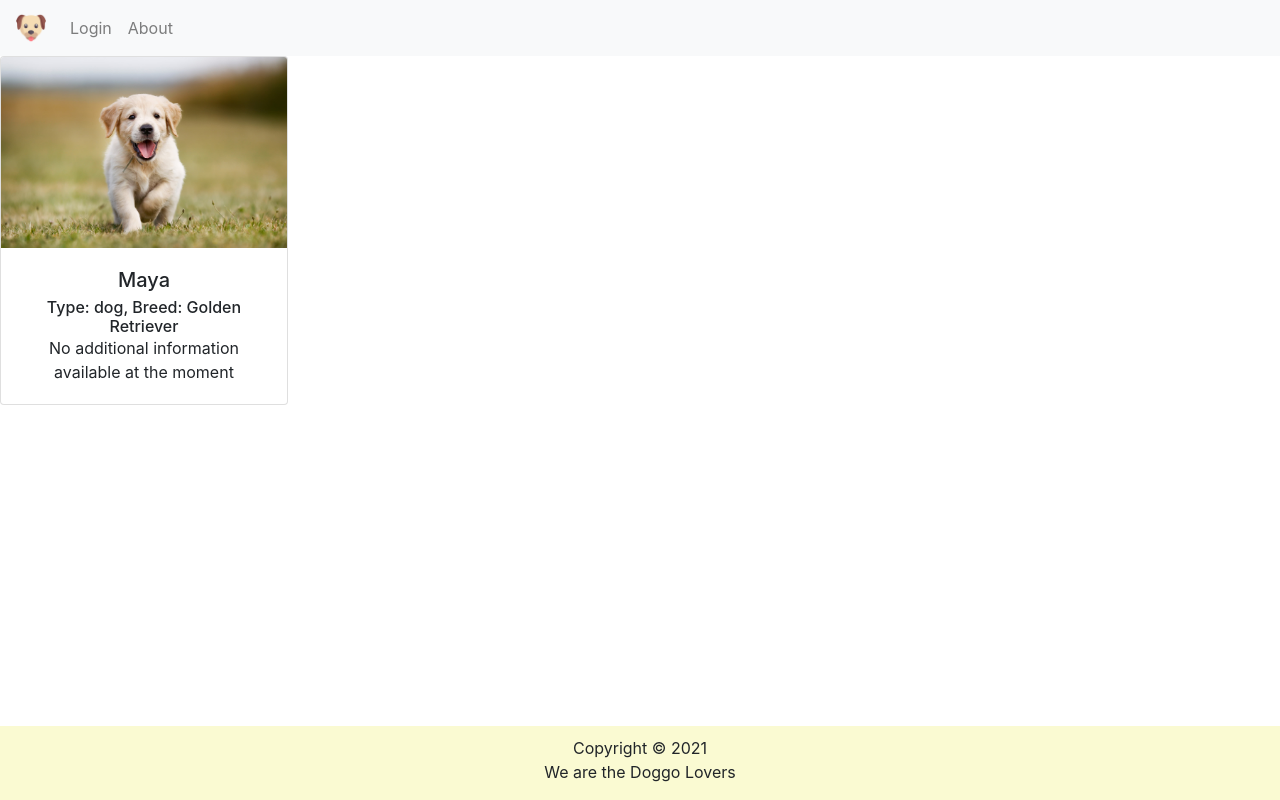
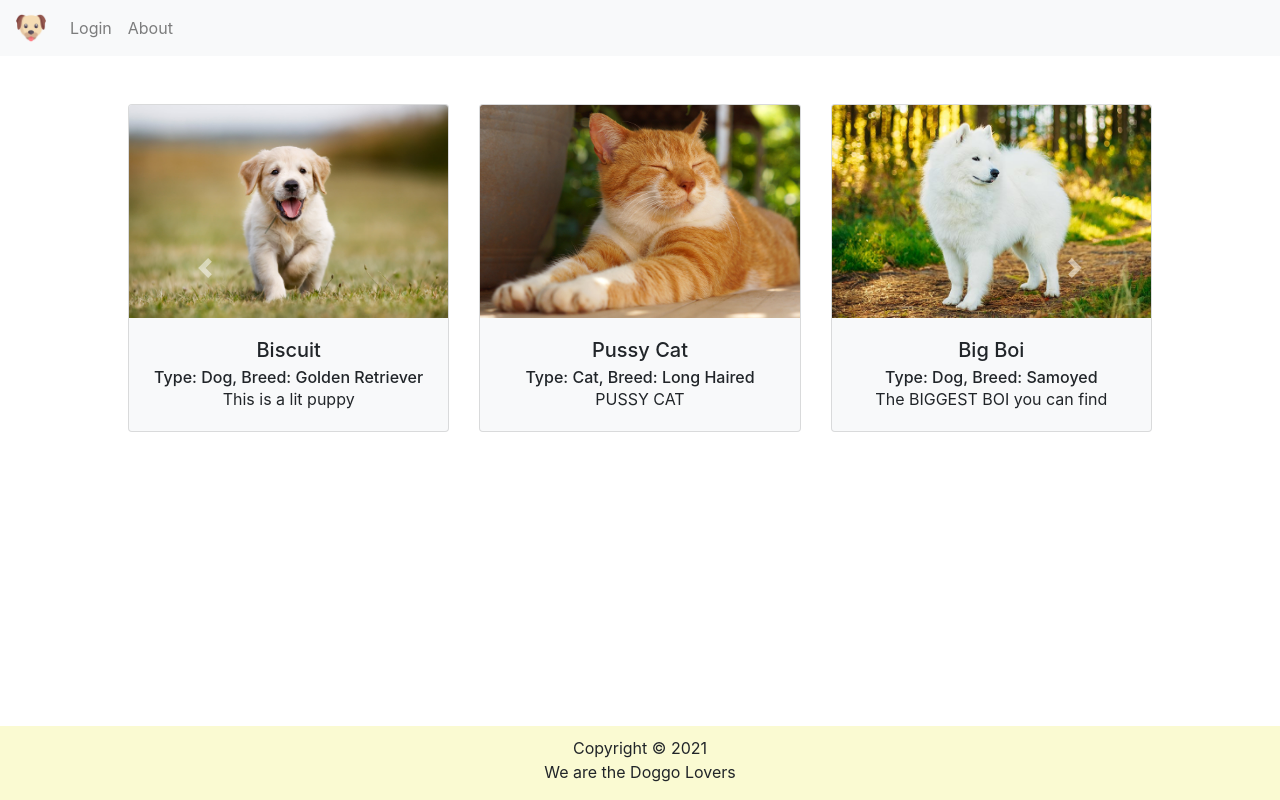
Before and after one commit to jchua24/pinder, a React (Create React App) app in the folder pet-adoption/: page / in a window 1280 px wide. Built offline with nearby package versions, Linux system fonts and the light colour scheme.

Commit message:
making the intro page

```diff
--- a/pet-adoption/src/App.js
+++ b/pet-adoption/src/App.js
@@ -10,7 +10,7 @@ import "./App.css";
 import "./components/Footer/Footer"
 import Footer from "./components/Footer/Footer";
 import Login from "./components/Login/Login";
-import Intro from "./components/Intro";
+import Intro from "./components/Intro/Intro";
 import Navigation from "./components/Navigation";
 import SignUp from "./components/Signup/Signup";
 import About from "./components/About";
--- a/pet-adoption/src/components/Intro.js
+++ /dev/null
@@ -1,26 +0,0 @@
-import React from "react";
-import {
-    BrowserRouter as Router,
-    Switch,
-    Route,
-    Link
-  } from "react-router-dom";
-
-import Pet from "./Pet";
-
-class Intro extends React.Component {
-  constructor() {
-      super();
-  }
-  render() {
-    return (
-        <div id="intro">
-            <Pet name="Maya" type="dog" breed="Golden Retriever" imgSrc="/dogo.jpeg"/>
-        </div>
-    );
-  }
-}
-
-export default Intro;
-
-// should this page include the routing to login and sign up or App?
--- /dev/null
+++ b/pet-adoption/src/components/Intro/Intro.css
@@ -0,0 +1,7 @@
+.intro{
+    margin-left: 10%;
+    margin-right: 10%;
+    margin-top: 3%;
+    padding-bottom: 10px;
+    padding-top: 10px;
+}
--- /dev/null
+++ b/pet-adoption/src/components/Intro/Intro.js
@@ -0,0 +1,43 @@
+import React from "react";
+import { Carousel, CardDeck } from "react-bootstrap";
+import {
+    BrowserRouter as Router,
+    Switch,
+    Route,
+    Link
+  } from "react-router-dom";
+
+import Pet from "../Pet";
+import "./Intro.css";
+
+class Intro extends React.Component {
+  constructor() {
+      super();
+  }
+  render() {
+    return (
+        <div className="intro">
+          <Carousel indicators={false}>
+            <Carousel.Item interval={2000}>
+              <CardDeck>
+                <Pet name="Biscuit" type="Dog" breed="Golden Retriever" imgSrc="/dogo.jpeg" addInfo="This is a lit puppy"/>
+                <Pet name="Pussy Cat" type="Cat" breed="Long Haired" imgSrc="/cat1.jpg" addInfo="PUSSY CAT"/>
+                <Pet name="Big Boi" type="Dog" breed="Samoyed" imgSrc="/bigb.jpg" addInfo="The BIGGEST BOI you can find"/>
+              </CardDeck>
+            </Carousel.Item>
+            <Carousel.Item interval={2000}>
+              <CardDeck>
+                <Pet name="Biscuit" type="Dog" breed="Golden Retriever" imgSrc="/cat1.jpg"/>
+                <Pet name="Pussy Cat" type="Cat" breed="Long Haired" imgSrc="/cat1.jpg"/>
+                <Pet name="Big Boi" type="Dog" breed="Samoyed" imgSrc="/cat1.jpg"/>
+              </CardDeck>
+            </Carousel.Item>
+          </Carousel>
+        </div>
+    );
+  }
+}
+
+export default Intro;
+
+// should this page include the routing to login and sign up or App?
--- a/pet-adoption/src/components/Pet.js
+++ b/pet-adoption/src/components/Pet.js
@@ -7,8 +7,8 @@ class Pet extends React.Component {
   }
   render() {
     return (
-        <Card style={{width: '18rem'}}>
-            <Card.Img variant="top" src={this.props.imgSrc} />
+        <Card bg="light" style={{width: '17rem'}}>
+            <Card.Img variant="top" src={this.props.imgSrc}/>
             <Card.Body>
                 <Card.Title>{this.props.name}</Card.Title>
                 <Card.Subtitle>Type: {this.props.type}, Breed: {this.props.breed}</Card.Subtitle>
```
Also changed, not shown: pet-adoption/public/bigb.jpg (added), pet-adoption/public/cat1.jpg (added).
